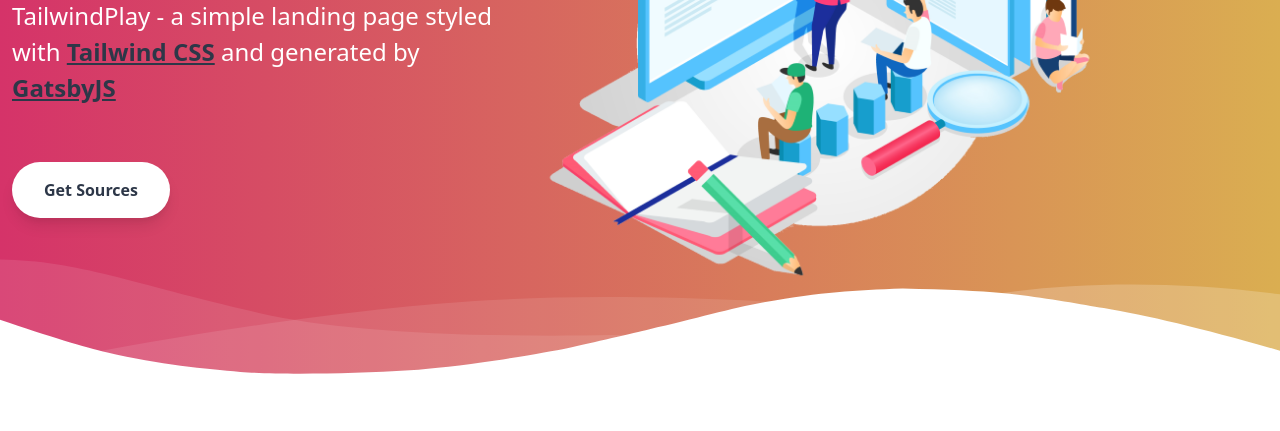
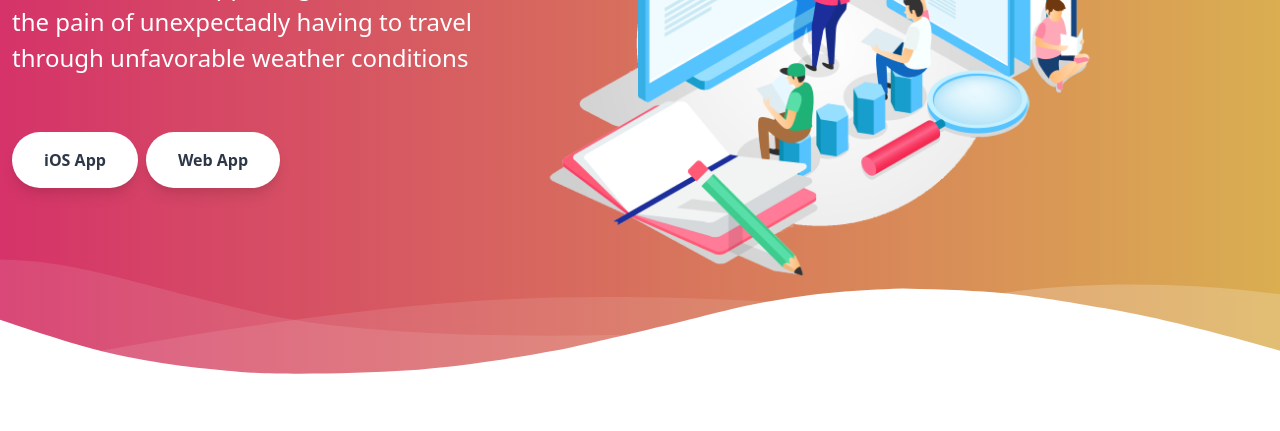
Before and after one commit to joshsauder/InTheClearMainPage, a Gatsby site: page / in a window 1280 px wide. Shown: the part 348-779 px from the top of the page. Built offline with nearby package versions, Linux system fonts and the light colour scheme; Gatsby itself is replaced by a stand-in of ours.

Commit message:
updated main page

```diff
--- a/gatsby-config.js
+++ b/gatsby-config.js
@@ -1,6 +1,6 @@
 module.exports = {
   siteMetadata: {
-    title: `TailwindPlay`,
+    title: `In The Clear`,
     description: `GatsbyJS Starter styled with Tailwind CSS`,
     author: `@Sm0keDev`,
     github: `https://github.com/app-generator/gatsbyjs-starter-tailwindplay`,
--- a/src/components/layout.js
+++ b/src/components/layout.js
@@ -70,16 +70,16 @@
               <div className="container px-3 mx-auto flex flex-wrap flex-col md:flex-row items-center">
 
                 <div className="flex flex-col w-full md:w-2/5 justify-center items-start text-center md:text-left">
-                  <p className="uppercase tracking-loose w-full">Open-Source project</p>
-                  <h1 className="my-4 text-5xl font-bold leading-tight">GatsbyJS Tailwind Starter</h1>
+                  <p className="uppercase tracking-loose w-full">iOS and Web App</p>
+                  <h1 className="my-4 text-5xl font-bold leading-tight">In The Clear</h1>
                   <p className="leading-normal text-2xl mb-8">
-                    {data.site.siteMetadata.title} - a simple landing page styled with <a className="text-gray-800 font-bold underline" href="https://tailwindcss.com/">Tailwind CSS</a>
-                    {' '} and generated by <a className="text-gray-800 font-bold underline" href="https://www.gatsbyjs.org/">GatsbyJS</a>
+                    {data.site.siteMetadata.title} - an app designed to alleviate the pain of unexpectadly having to travel through unfavorable weather conditions
                   </p>
 
-                  <form action={data.site.siteMetadata.github}>
-                    <button type="submit" className="mx-auto lg:mx-0 hover:underline bg-white text-gray-800 font-bold rounded-full my-6 py-4 px-8 shadow-lg">Get Sources</button>
-                  </form>
+                  <div className="row">
+                      <a type="submit" target="_blank" href={data.site.siteMetadata.github} className="mx-auto lg:mx-0 hover:underline bg-white text-gray-800 font-bold rounded-full my-6 py-4 px-8 shadow-lg">iOS App</a>
+                      <a type="submit" target="_blank" href={data.site.siteMetadata.github} className="ml-2 mx-auto hover:underline bg-white text-gray-800 font-bold rounded-full my-6 py-4 px-8 shadow-lg">Web App</a>
+                  </div>
 
                 </div>
 
```
